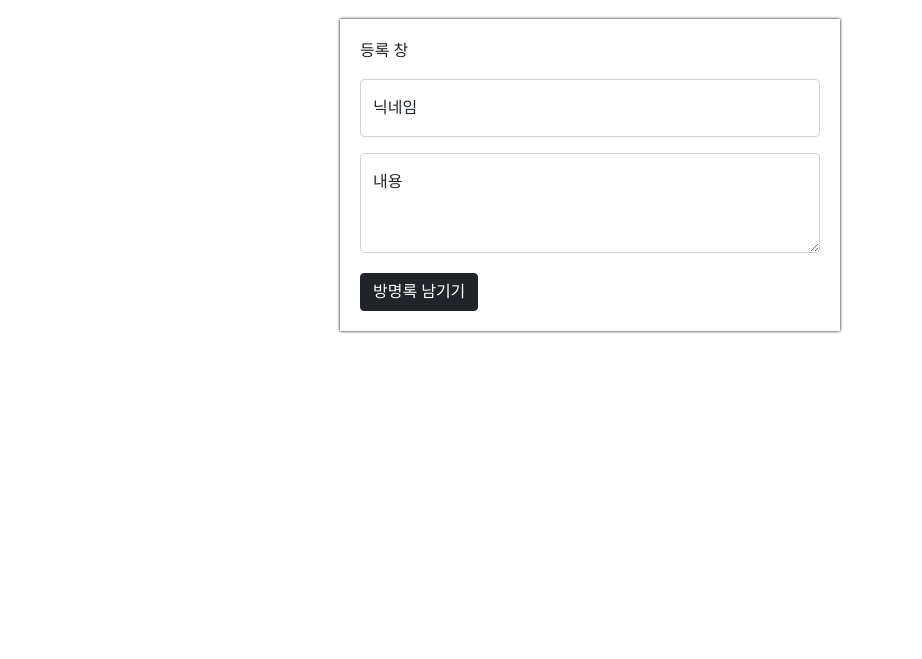
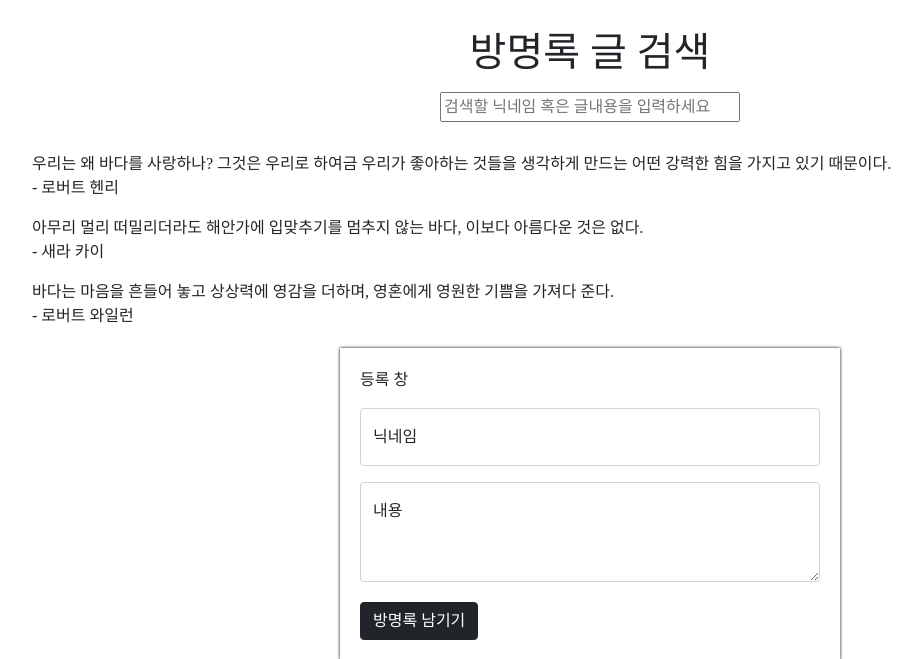
Before and after one commit to hobak12/webpage1, a Flask app: page /guestBook in a window 1280 px wide. Shown: the part 301-960 px from the top of the page, without its empty margins (50-972 px from the left). Before the commit the page ends 635 px from the top, so only its background shows below. Run offline with Flask 2, Linux system fonts and the light colour scheme; data that the repository does not hold is empty.

Commit message:
Update guestBook.html
guestBook에 검색기능 추가

```diff
--- a/templates/guestBook.html
+++ b/templates/guestBook.html
@@ -3,9 +3,10 @@
 <head>
     <meta charset="UTF-8">
     <meta name="viewport" content="width=device-width, initial-scale=1, shrink-to-fit=no">
-    <meta property="og:title" content="Doja Cat Fan Book" />
-    <meta property="og:description" content="leave your supporting comments." />
-    <meta property="og:image" content="https://img1.daumcdn.net/thumb/R1280x0/?scode=mtistory2&fname=https%3A%2F%2Fblog.kakaocdn.net%2Fdn%2Fdi8QuP%2FbtrOkdpti7F%2FFIGsll9PpkjrH3fOJMSqc0%2Fimg.jpg" />
+    <meta property="og:title" content="Doja Cat Fan Book"/>
+    <meta property="og:description" content="leave your supporting comments."/>
+    <meta property="og:image"
+          content="https://img1.daumcdn.net/thumb/R1280x0/?scode=mtistory2&fname=https%3A%2F%2Fblog.kakaocdn.net%2Fdn%2Fdi8QuP%2FbtrOkdpti7F%2FFIGsll9PpkjrH3fOJMSqc0%2Fimg.jpg"/>
 
     <link href="https://cdn.jsdelivr.net/npm/bootstrap@5.0.2/dist/css/bootstrap.min.css" rel="stylesheet"
           integrity="sha384-EVSTQN3/azprG1Anm3QDgpJLIm9Nao0Yz1ztcQTwFspd3yD65VohhpuuCOmLASjC" crossorigin="anonymous">
@@ -15,8 +16,7 @@
             crossorigin="anonymous"></script>
 
     <link href="https://fonts.googleapis.com/css2?family=Noto+Serif+KR&display=swap" rel="stylesheet">
-    <script type="text/javascript" src="../static/js/common.js"></script>
-    <script type="text/javascript" src="../static/js/guestBook.js"></script>
+
 
     <title>바다를 いい</title>
     <style>
@@ -49,6 +49,7 @@
 
 
         }
+
         .mypost1 {
             padding: 20px;
             margin: 20px auto 20px auto;
@@ -78,16 +79,110 @@
         .mytemp {
             font-size: 20px;
         }
+
+
+        .searchbox {
+            width: 90%;
+            margin: 10px auto;
+        }
+
+        .header {
+            overflow: hidden;
+            padding: 20px;
+            text-align: center;
+        }
+
+        .header h1 {
+            text-transform: uppercase;
+            margin-bottom: 15px;
+        }
+
+        .header > input {
+            width: 300px;
+        }
+
     </style>
+    <script>
+        function filter() {
+
+            let value, contents, nick, item, i;
+
+            value = document.getElementById("fil").value;
+            // "fil"아이디에 포함된 모든 문자열의 입력값을 value에 넣어준다. 쉽게 보면 글검색창에 단어를 입력시 value에 넣어준다
+            // 라고 생각하면됨
+
+            item = document.getElementsByClassName("item");
+            // "block"클래스, 즉 이미 있는 글내용과 닉네임이 있는 클래스에 포함된 모든 문자열을 item에 넣어준다.
+
+            for (i = 0; i < item.length; i++) {
+                // item에는 item[0], item[1], item[2] 현재 이렇게 담겨져있다.
+
+                contents = item[i].getElementsByClassName("contents");
+                // 각 아이템 배열에서 클래스 contents, 즉 글내용 부분을 담는다
+                console.log(contents)
+                nick = item[i].getElementsByClassName("nick");
+                // 각 아이템 배열에서 클래스 nick, 즉 닉네임 부분을 담는다
+                if (contents[0].innerHTML.indexOf(value) > -1 ||
+                    nick[0].innerHTML.indexOf(value) > -1) {
+                    // innerHTML은 HTML의 컨텐츠, 즉 내용에 접근할 수 있는 변수이고
+                    // indexOf()는 괄호안 값 문자열의 위치가 0,1,2,3,4... 인지 반환, 만약 없으면 -1을 반환한다.
+
+                    //만약 첫번째 글내용에 HTML의 컨텐츠값인 value(이건 검색창에서 입력한 문자열)가 존재하거나
+                    //|| 혹은 첫번째 닉네임에 HTML의 컨텐츠값인 value(이건 검색창에서 입력한 문자열)이 존재할경우
+
+                    item[i].style.display = "block";
+                    // 지금 전체 글내용중에서 해당 번째의 글내용을 보여준다
+                } else {
+                    item[i].style.display = "none";
+                    // 지금 전체 글내용중에서 해당 번째의 글내용을 보여주지 않는다.
+                }
+            }
+        }
+    </script>
+
+    <script type="text/javascript" src="../static/js/common.js"></script>
+    <script type="text/javascript" src="../static/js/guestBook.js"></script>
+
 </head>
 
 
 <body>
-
 <div class="mytitle">
-            <h1>바다를 いい<h1/>
+    <h1>바다를 いい</h1>
     <p class="mytemp">현재기온: <span id="temp"></span>도</p>
 </div>
+
+
+<!--글검색기능-->
+
+<div class="searchbox">
+    <div class="header">
+        <h1>방명록 글 검색</h1>
+        <input onkeyup="filter()" type="text" id="fil" placeholder="검색할 닉네임 혹은 글내용을 입력하세요">
+    </div>
+</div>
+    <div class="container">
+        <div class="item">
+            <span class="contents">우리는 왜 바다를 사랑하나? 그것은 우리로 하여금 우리가 좋아하는 것들을 생각하게 만드는 어떤 강력한 힘을 가지고 있기 때문이다.</span>
+            <p><span class="nick">- 로버트 헨리</span>
+        </div>
+
+        <div class="item">
+            <span class="contents">아무리 멀리 떠밀리더라도 해안가에 입맞추기를 멈추지 않는 바다, 이보다 아름다운 것은 없다.</span>
+            <p><span class="nick">- 새라 카이</span>
+        </div>
+
+        <div class="item">
+            <span class="contents">바다는 마음을 흔들어 놓고 상상력에 영감을 더하며, 영혼에게 영원한 기쁨을 가져다 준다.</span>
+            <p><span class="nick">- 로버트 와일런</span>
+        </div>
+    </div>
+
+<!--글검색기능-->
+
+
+
+
 <div class="mypost" id="postBox">
     <p>등록 창</p>
     <div class="form-floating mb-3">
@@ -95,7 +190,8 @@
         <label for="guestBookName">닉네임</label>
     </div>
     <div class="form-floating">
-                            <textarea class="form-control" placeholder="내용을 작성해주세요" id="guestBookContents" name="guestBookContents"
+                            <textarea class="form-control" placeholder="내용을 작성해주세요" id="guestBookContents"
+                                      name="guestBookContents"
                                       style="height: 100px"></textarea>
         <label for="guestBookContents">내용</label>
     </div>
```
Lines whose indentation alone changed are shown as unchanged.
